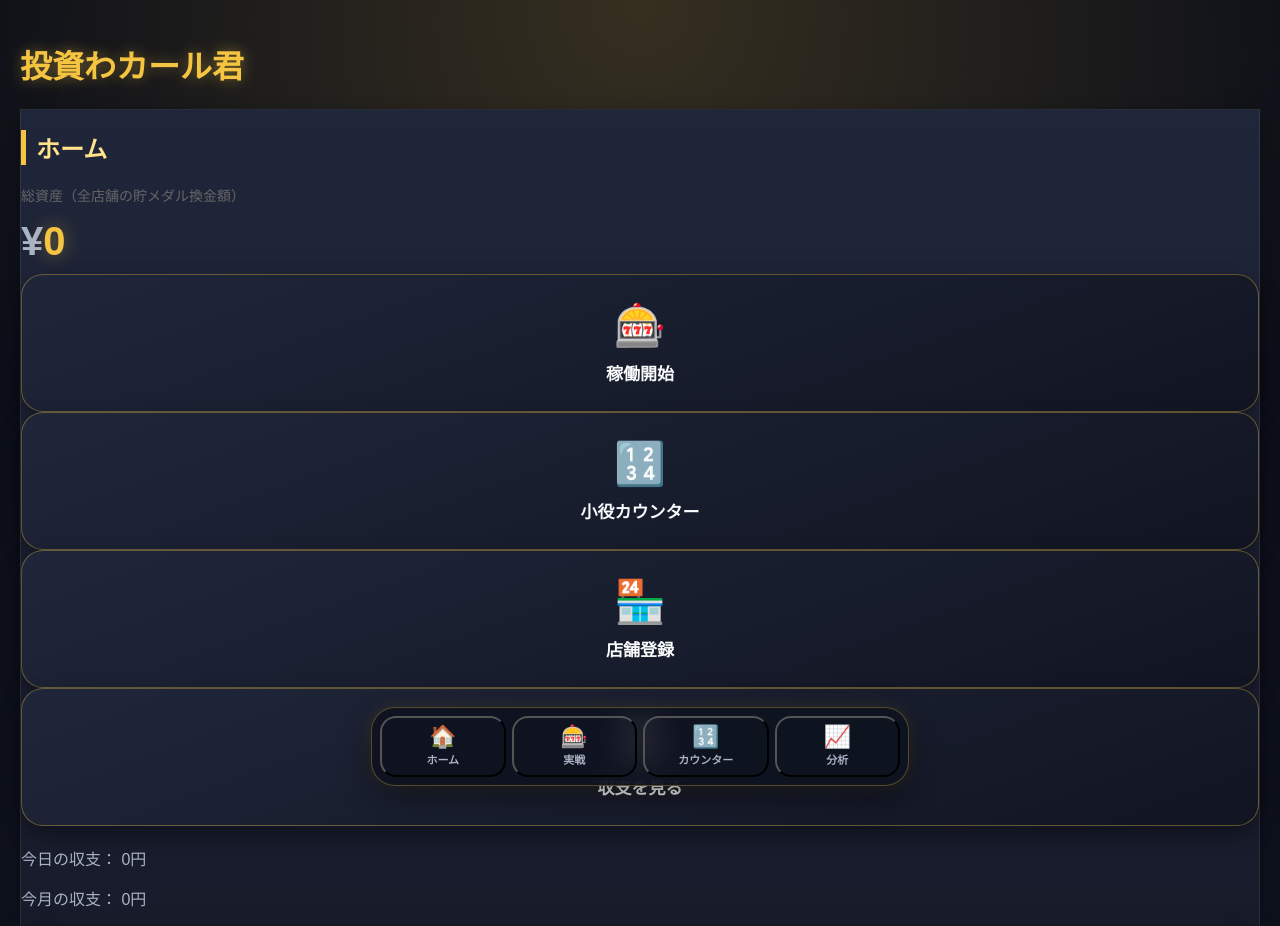
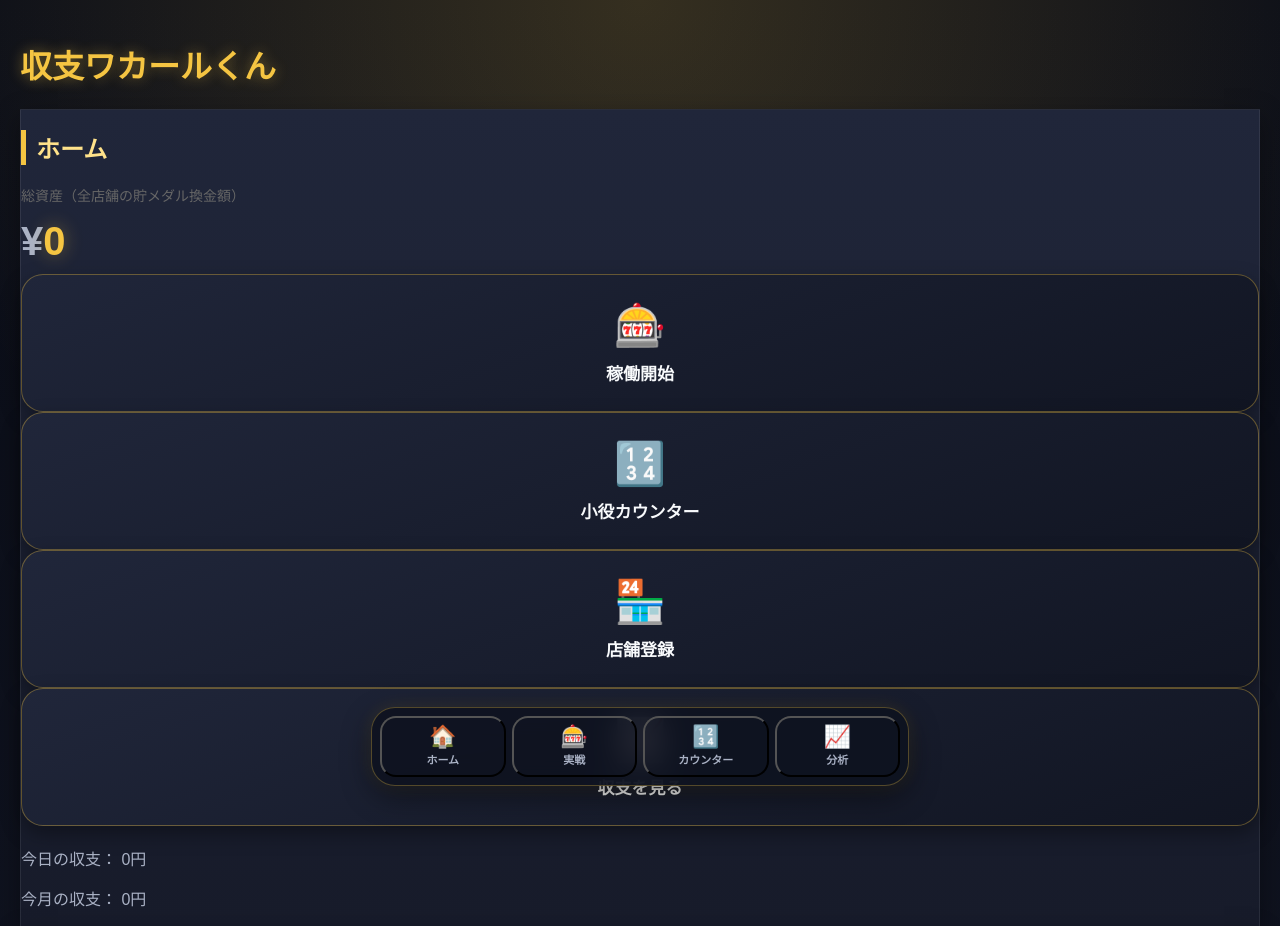
Before and after one commit to fromsot/toushi-wakarukun, a plain HTML site: page index.html in a window 1280 px wide. Shown: the top 926 px of the page. Drawn offline with nearby package versions, Linux system fonts and the light colour scheme.

Commit message:
Update index.html

```diff
--- a/index.html
+++ b/index.html
@@ -4,7 +4,7 @@
 <meta charset="UTF-8" />
 <meta name="viewport" content="width=device-width, initial-scale=1.0"/>
 
-<title>投資わカール君</title>
+<title>収支ワカールくん</title>
 
 <link rel="stylesheet" href="style.css">
 
@@ -17,7 +17,7 @@
 <div class="container">
 
 
-<h1>投資わカール君</h1>
+<h1>収支ワカールくん</h1>
 
 <div class="card">
 <h2>ホーム</h2>
```
